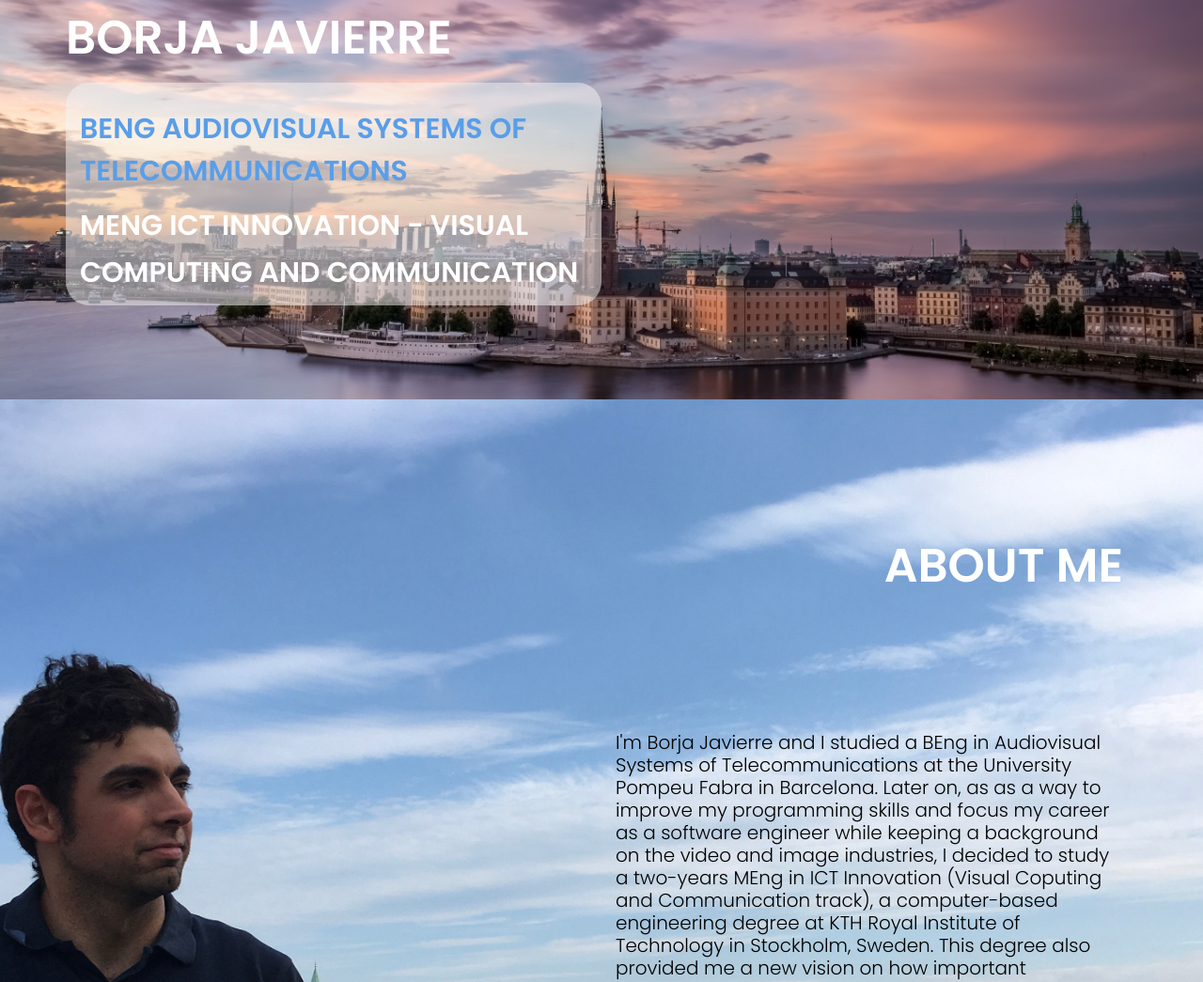
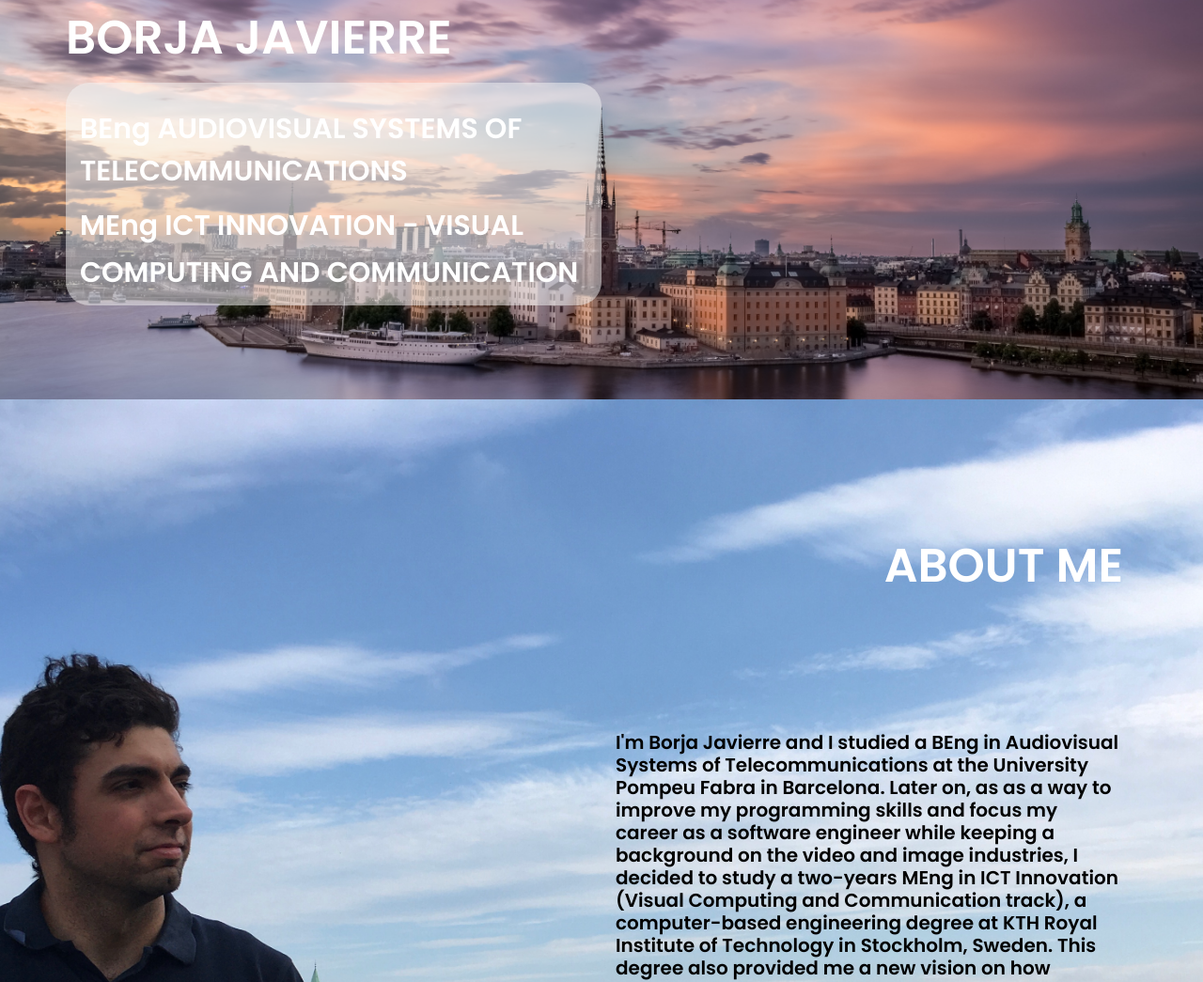
Before and after one commit to jackiefasty/jakifasty.github.io, a plain HTML site: page index.html in a window 1280 px wide. Shown: the part 307-1352 px from the top of the page at 94% size. Drawn offline with nearby package versions, Linux system fonts and the light colour scheme.

Commit message:
changing upper case of title and text

```diff
--- a/css/style.css
+++ b/css/style.css
@@ -282,10 +282,8 @@ button {
     width: 100%;
     float: left;
     font-size: 30px;
-    color: #599ee9;
+    color: #ffffff;
     font-weight: 600;
-    text-transform: uppercase;
-
 }
 .controller_text {
     width: 100%;
@@ -302,7 +300,6 @@ button {
     font-size: 30px;
     color: #ffffff;
     font-weight: 600;
-    text-transform: uppercase;
     line-height: 50px;
 }
 .banner_text {
@@ -462,7 +459,10 @@ button {
     color: #000000;
     margin-left: 0px;
     padding-top: 20%;
+    font-weight: 600;
     padding-bottom: 15%;
+
+    /*line-height: 50px;*/
 }
 
 .home_text{
--- a/index.html
+++ b/index.html
@@ -64,8 +64,8 @@
         <h1 class="home_text">Borja Javierre</h1>
 
         <div class="col-md-6" id="col">
-          <h1 class="deg_text">BEng Audiovisual Systems of Telecommunications</h1>
-          <h1 class="mas_text">MEng ICT Innovation - Visual Computing and Communication</h1>
+          <h1 class="deg_text">BEng AUDIOVISUAL SYSTEMS OF TELECOMMUNICATIONS</h1>
+          <h1 class="mas_text">MEng ICT INNOVATION - VISUAL COMPUTING AND COMMUNICATION</h1>
         </div>
 
       </div>
@@ -83,7 +83,7 @@
           <p class="lorem_text">
             I'm Borja Javierre and I studied a BEng in Audiovisual Systems of Telecommunications at the University Pompeu Fabra in Barcelona.
             Later on, as as a way to improve my programming skills and focus my career as a software engineer while keeping a background on the
-            video and image industries, I decided to study a two-years MEng in ICT Innovation (Visual Coputing and Communication track),
+            video and image industries, I decided to study a two-years MEng in ICT Innovation (Visual Computing and Communication track),
             a computer-based engineering degree at KTH Royal Institute of Technology in Stockholm, Sweden. This degree also provided me a
             new vision on how important innovation for the release of new products in companies, as well as how entrepreneurship is nowadays.
 
```
